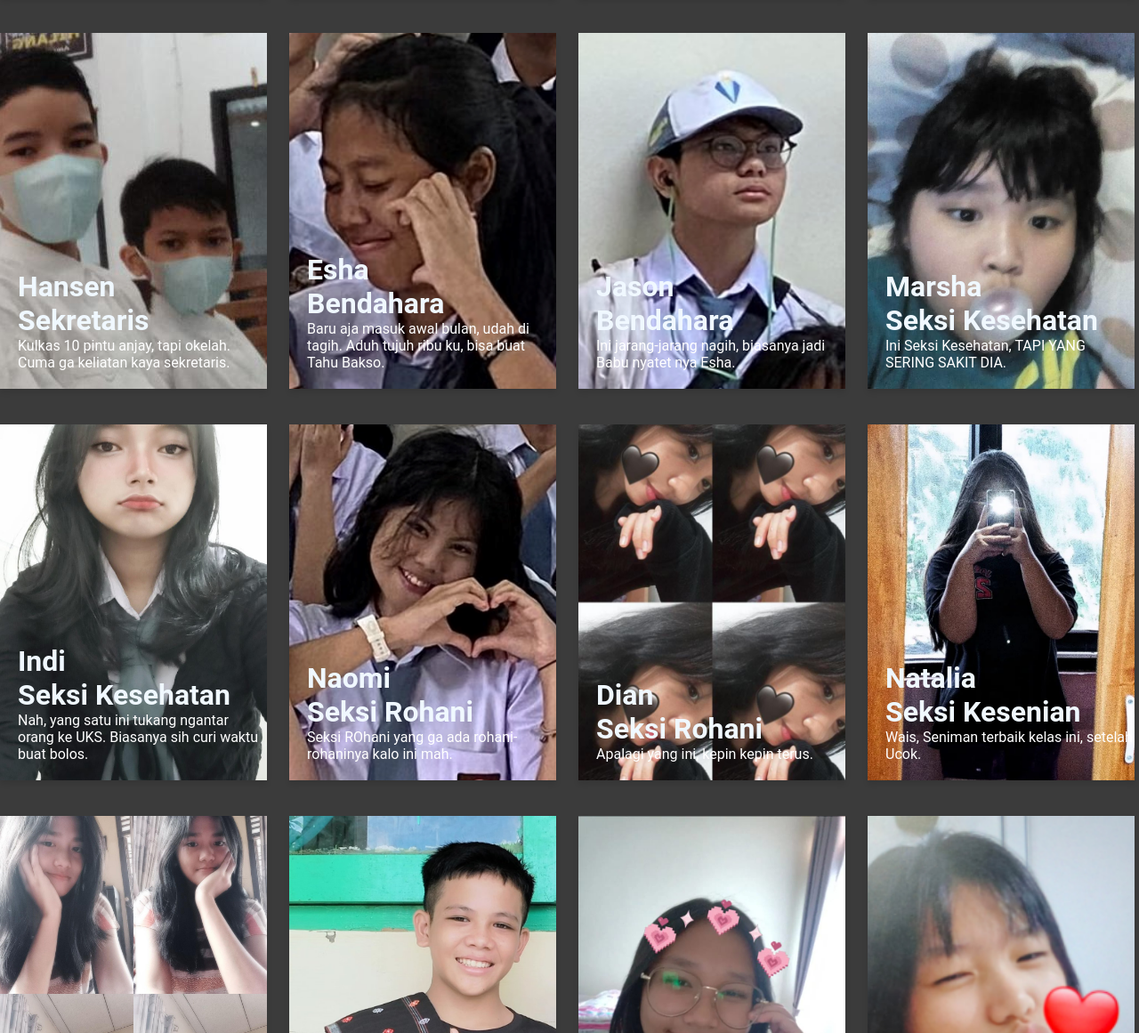
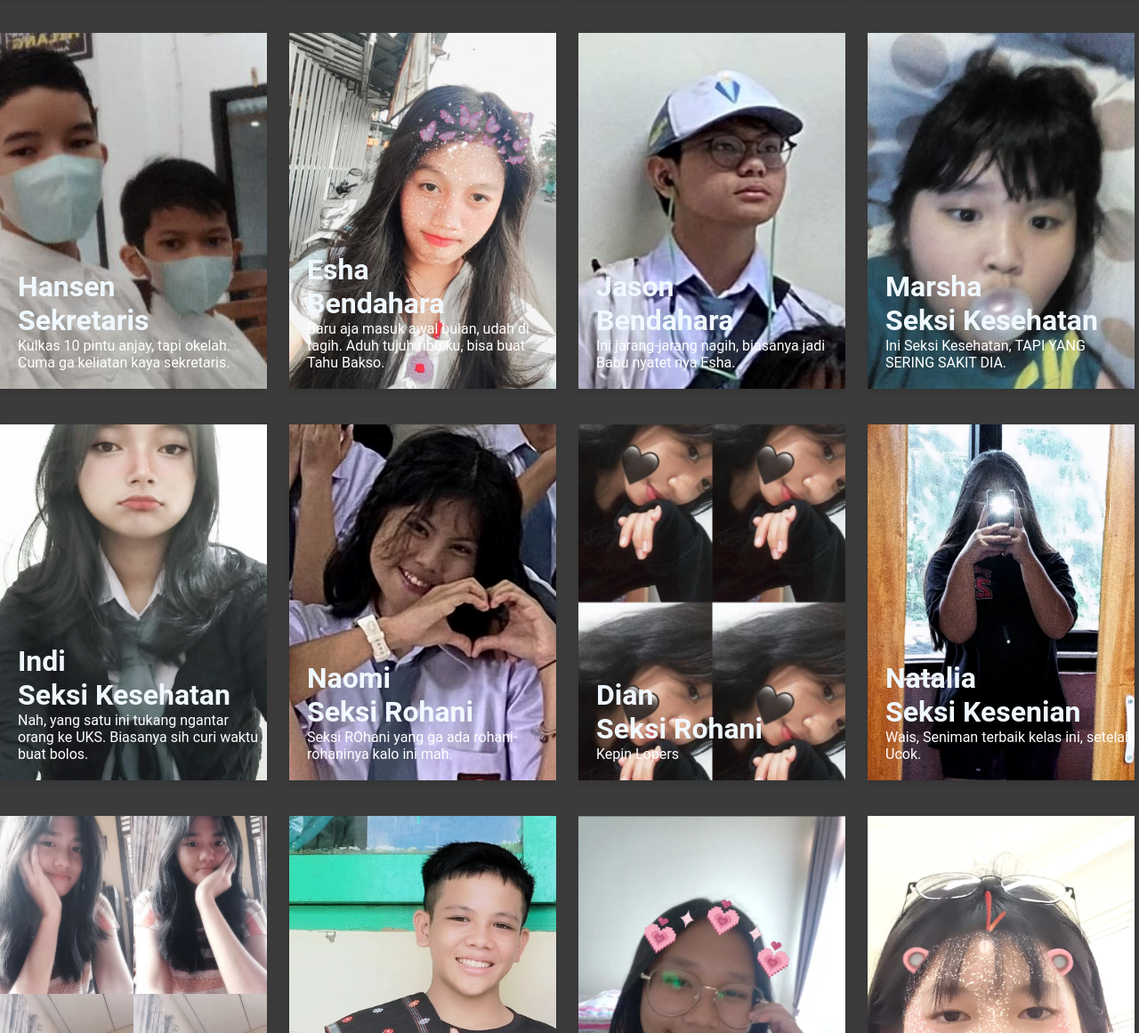
Before and after one commit to arthuryonathan/xcommence, a plain HTML site: page struktur.html in a window 1280 px wide. Shown: the part 483-1644 px from the top of the page at 89% size. Drawn offline with nearby package versions, Linux system fonts and the light colour scheme.

Commit message:
Update struktur.html

```diff
--- a/struktur.html
+++ b/struktur.html
@@ -81,7 +81,7 @@
                  </div>
 
                <div class="card">
-                <img src="images/Esha.png" alt="Esha">
+                <img src="images/EshaBaru.jpeg" alt="Esha">
                 <div class="overlay"></div>
                 <div class="content">
                    <h1>Esha<br><b>Bendahara</b></h1>
@@ -136,7 +136,7 @@
                         <div class="overlay"></div>
                         <div class="content">
                            <h1>Dian<br><b>Seksi Rohani</b></h1>
-                           <p>Apalagi yang ini, kepin kepin terus.
+                           <p>Kepin Lopers
                            </p>
                            </div>
                          </div>
@@ -182,7 +182,7 @@
            </div>
 
            <div class="card">
-            <img src="images/Tiffany.jpg.png" alt="F nya 2">
+            <img src="images/CacaPororo.jpeg" alt="F nya 2">
             <div class="overlay"></div>
             <div class="content">
                <h1>Tiffany f nya dua<br><b>Seksi Olahraga</b></h1>
```
